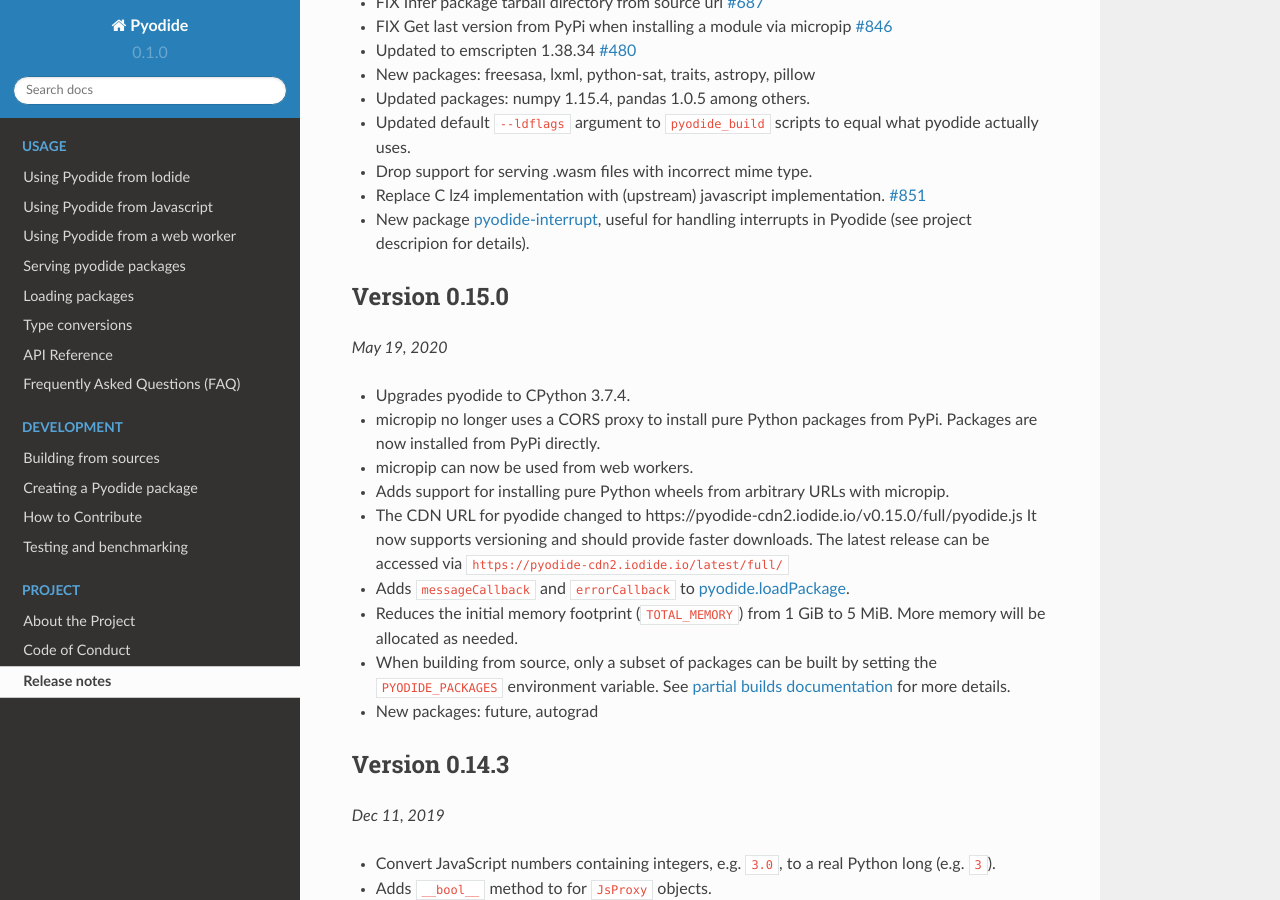
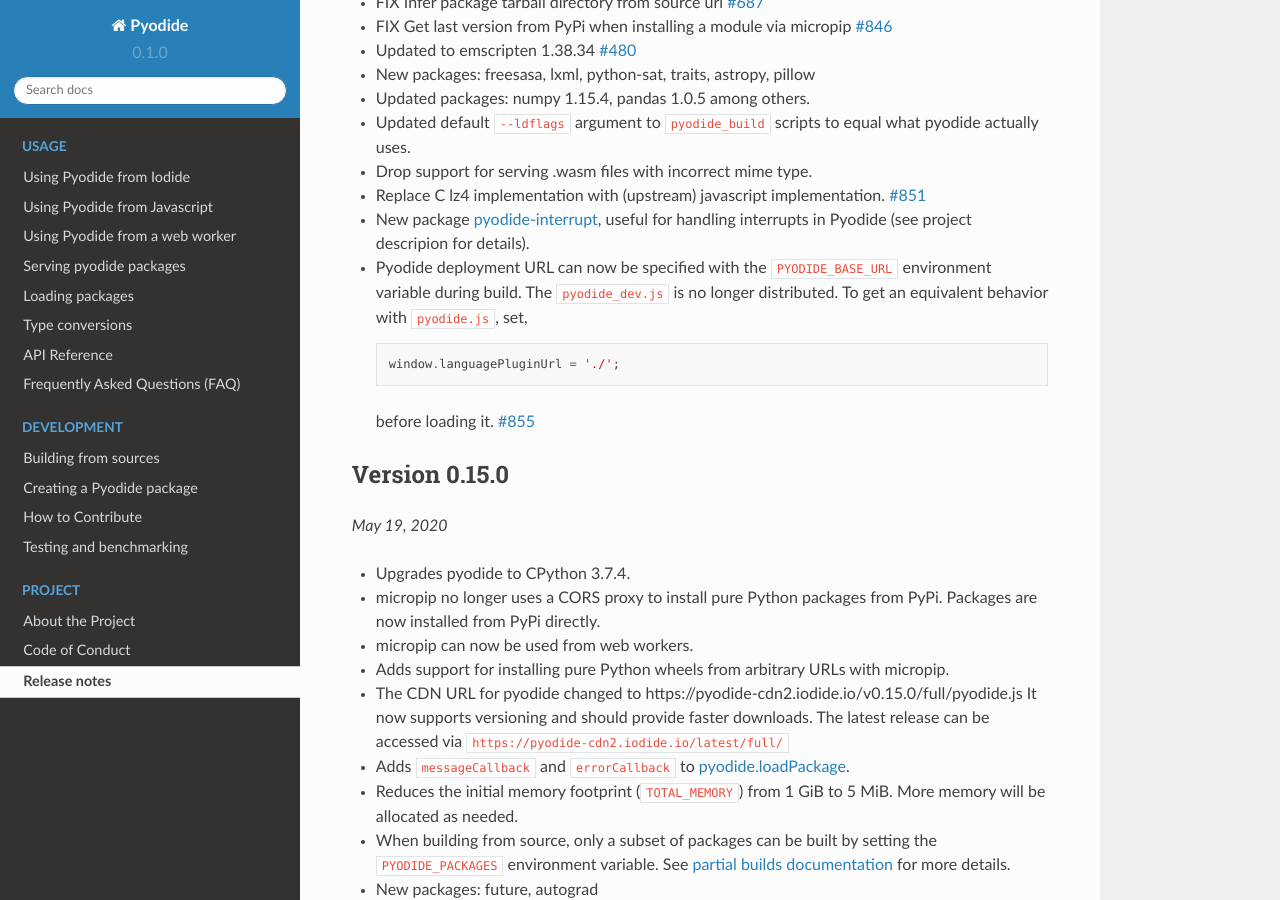
Before and after one commit to pyodide/pyodide, a Sphinx documentation site: the page built from docs/changelog.md, in a window 1280 px wide and 900 px high, scrolled down 444 px. Built offline with Sphinx 7.4.7 and the Read the Docs theme 2.0.0, drawn with Linux system fonts in a browser that asks for light colours; the version number is read from the project's files by our own code.

Commit message:
Add changelog

````diff
--- a/docs/changelog.md
+++ b/docs/changelog.md
@@ -30,6 +30,15 @@
 - New package
   [pyodide-interrupt](https://pypi.org/project/pyodide-interrupts/), useful for
   handling interrupts in Pyodide (see project descripion for details).
+- Pyodide deployment URL can now be specified with the `PYODIDE_BASE_URL`
+  environment variable during build. The `pyodide_dev.js` is no longer distributed.
+  To get an equivalent behavior with `pyodide.js`, set,
+  ```
+  window.languagePluginUrl = './';
+  ```
+  before loading it.
+  [#855](https://github.com/iodide-project/pyodide/pull/855)
+
 
 ## Version 0.15.0
 *May 19, 2020*
````
Also changed, not shown: 1 other file.
